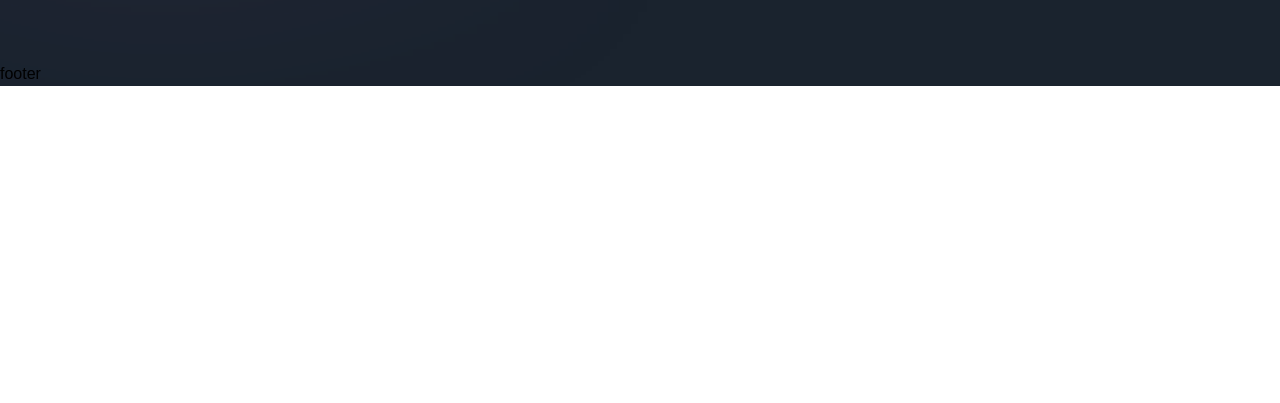
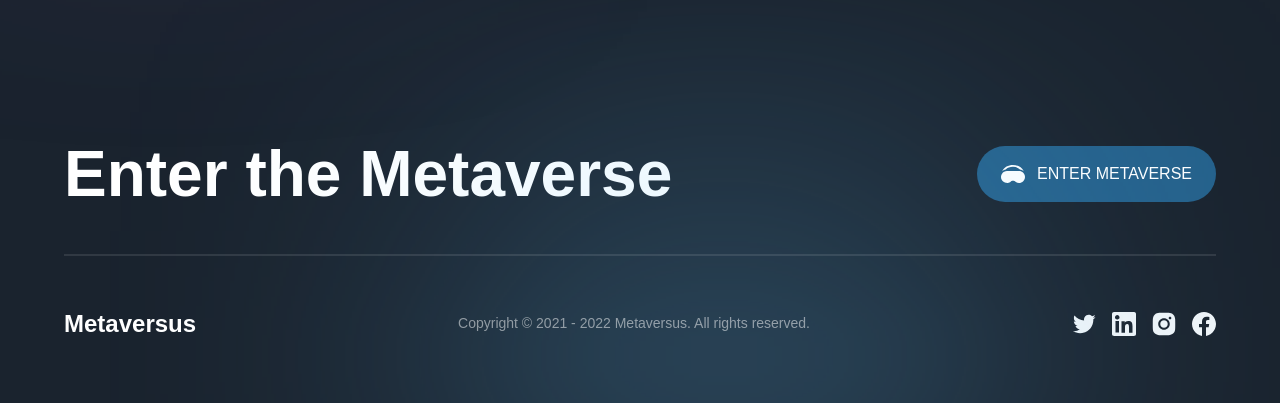
Before and after one commit to thongpt2617/metaverse-madness, a Next.js app: page / in a window 1280 px wide. Shown: the part 7035-7438 px from the top of the page. Before the commit the page ends 7121 px from the top, so only its background shows below. Built offline with nearby package versions, Linux system fonts and the light colour scheme; a web font is replaced by a local one.

Commit message:
[feat] add Footer section

```diff
--- a/components/Footer.jsx
+++ b/components/Footer.jsx
@@ -1,9 +1,58 @@
-'use client';
+"use client";
+
+import { motion } from "framer-motion";
+import styles from "../styles";
+import { socials } from "../constants";
+import { footerVariants } from "../utils/motion";
 
 const Footer = () => (
-  <footer>
-    footer
-  </footer>
+  <motion.footer
+    variants={footerVariants}
+    initial="hidden"
+    whileInView="show"
+    className={`${styles.paddings} py-8 relative`}
+  >
+    <div className="footer-gradient" />
+    <div className={`${styles.innerWidth} mx-auto flex flex-col gap-8`}>
+      <div className="flex items-center justify-between flex-wrap gap-5">
+        <h4 className="font-bold md:text-[64px] text-[44px] text-white">
+          Enter the Metaverse
+        </h4>
+        <button
+          type="button"
+          className="flex items-center h-fit py-4 px-6 bg-[#25618b] rounded-[32px] gap-[12px]"
+        >
+          <img
+            src="/headset.svg"
+            alt="headset"
+            className="w-[24px] h-[24px] object-contain"
+          />
+          <span className="font-normal text-[16px] text-white">
+            ENTER METAVERSE
+          </span>
+        </button>
+      </div>
+      <div className="flex flex-col">
+        <div className="mb-[50px] h-[2px] bg-white opacity-10" />
+        <div className="flex items-center justify-between flex-wrap gap-4">
+          <h4 className="font-extrabold text-[24px] text-white">Metaversus</h4>
+          <p className="font-normal text-[14px] text-white opacity-50">
+            Copyright © 2021 - 2022 Metaversus. All rights reserved.
+          </p>
+          <div className="flex gap-4">
+            {socials.map((social) => (
+              <img
+                key={social.name}
+                src={social.url}
+                alt={social.name}
+                className="w-[24px] h-[24px] object-contain cursor-pointer"
+              />
+            ))}
+          </div>
+        </div>
+      </div>
+    </div>
+  </motion.footer>
 );
 
 export default Footer;
```
